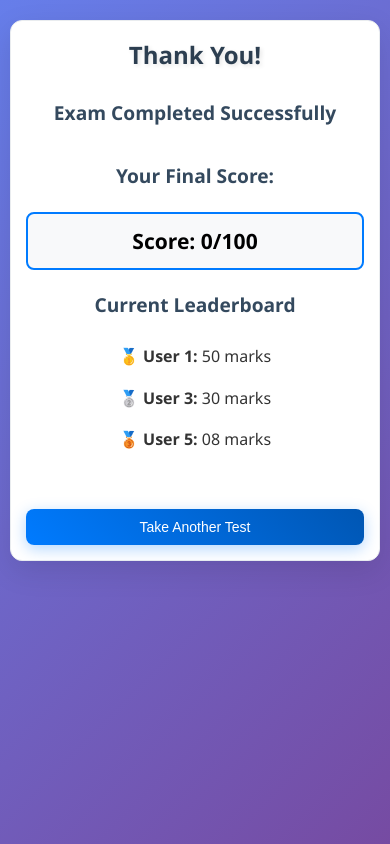
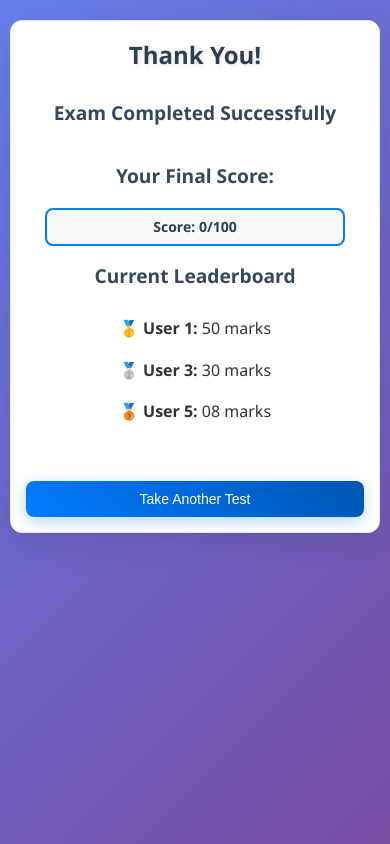
Before and after one commit to bharratgehlot/gate-pixels, a React (Vite) app: page /Thankyou in a window 390 px wide. Built offline with nearby package versions, Linux system fonts and the light colour scheme.

Commit message:
Score UI Update

```diff
--- a/src/components/ScoreCounter.jsx
+++ b/src/components/ScoreCounter.jsx
@@ -1,4 +1,5 @@
 import { useMemo } from "react";
+import styles from './ScoreCounter.module.css';
 
 function ScoreCounter({answers, questions}) {
 
@@ -21,7 +22,7 @@ function ScoreCounter({answers, questions}) {
   },[answers, questions]);
 
   return (
-    <div className="score-counter">
+    <div className={styles.scoreCounter}>
       <h3>Score: {score}/100</h3>
     </div>
   )
--- /dev/null
+++ b/src/components/ScoreCounter.module.css
@@ -0,0 +1,75 @@
+/*
+.scoreCounter {
+  background: rgba(255, 255, 255, 0.89);
+  color: black;
+  padding: 5px 5px;
+  border-radius: 1px;
+  text-align: center;
+  font-size: smaller;
+  max-width: 200px;
+  margin-left: auto;
+  border: 1px solid black;
+}
+
+.cardScore {
+  max-width: none;
+  margin: 20px auto;
+  padding: 10px;
+  font-size: 18px;
+  border: 2px solid #007bff;
+  border-radius: 8px;
+  background: #f8f9fa;
+  text-align: center;
+  font-weight: 600;
+  color: #2c3e50;
+}
+
+@media (max-width: 440px) {
+  .scoreCounter {
+    max-width: 130px;
+    font-size: 11px;
+    padding: 2px 2px;
+  }
+}
+*/
+
+.scoreCounter {
+  background: rgba(255, 255, 255, 0.95);
+  color: #2c3e50;
+  padding: 5px 10px;
+  border-radius: 1px;
+  text-align: center;
+  font-size: 14px;
+  font-weight: 600;
+  max-width: 140px;
+  margin-left: auto;
+  border: 1px solid #000000;
+}
+
+.cardScore .scoreCounter {
+  max-width: 300px;
+  margin: 20px auto;
+  padding: 10px;
+  font-size: 14px;
+  border: 2px solid #007bff;
+  border-radius: 8px;
+  background: #f8f9fa;
+  text-align: center;
+  font-weight: 600;
+  color: #2c3e50;
+}
+
+@media (max-width: 440px) {
+  .scoreCounter {
+    max-width: 120px;
+    font-size: 10px;
+    padding: 3px 6px;
+  }
+
+   .cardScore .scoreCounter {
+    font-size: 12px;
+    padding: 6px;
+    margin: 15px auto;
+    max-width: 300px;
+  }
+}
--- a/src/pages/Thankyou.jsx
+++ b/src/pages/Thankyou.jsx
@@ -1,6 +1,8 @@
 import { useNavigate } from "react-router-dom";
 import { useLocation } from "react-router-dom";
 import ScoreCounter from "../components/ScoreCounter";
+import styles from '../components/ScoreCounter.module.css';
+
 
 function Thankyou() {
   const navigate = useNavigate();
@@ -13,7 +15,10 @@ function Thankyou() {
         <h1 className="mb-3">Thank You!</h1>
         <h2 className="mb-4">Exam Completed Successfully</h2>
         <h2>Your Final Score:</h2>
-      <ScoreCounter answers={answers} questions={questions} />
+     <div className={styles.cardScore}>
+          <ScoreCounter answers={answers} questions={questions} />
+        </div>
+
 
         <div className="mb-4">
           <h2 className="mb-3">Current Leaderboard</h2>
```
Also changed, not shown: src/components/component.css (+6 -6 lines), 5 other files (tests, documents, lock files or other folders).
